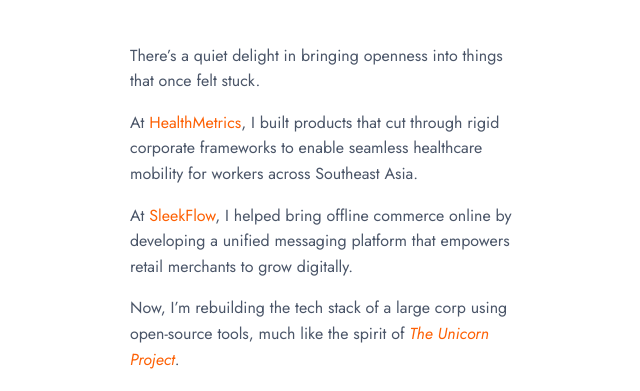
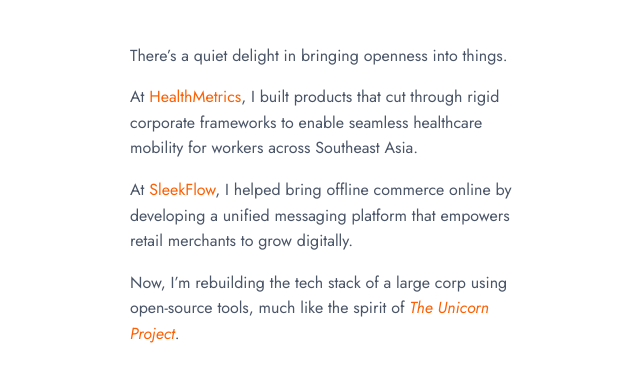
Before and after one commit to ziyangkoo/ziyangkoo.github.io, a plain HTML site: page index.html in a window 1280 px wide. Shown: the part 92-483 px from the top of the page, without its empty margins (318-958 px from the left). Drawn offline with Linux system fonts and the light colour scheme.

Commit message:
Simplify sentence

```diff
--- a/index.html
+++ b/index.html
@@ -72,7 +72,7 @@
             <br>
             <main>
                 <section id="about" class="section">
-                    <p>There’s a quiet delight in bringing openness into things that once felt stuck.</p>
+                    <p>There’s a quiet delight in bringing openness into things.</p>
                     <p>At <a href="https://healthmetrics.com/" target="_blank" rel="noopener noreferrer">HealthMetrics</a>, I built products that cut through rigid corporate frameworks to enable seamless healthcare mobility for workers across Southeast Asia. </p>
                     <p>At <a href="https://sleekflow.io/" target="_blank" rel="noopener noreferrer">SleekFlow</a>, I helped bring offline commerce online by developing a unified messaging platform that empowers retail merchants to grow digitally. </p>
                     <p>Now, I’m rebuilding the tech stack of a large corp using open-source tools, much like the spirit of <i><a href="https://itrevolution.com/product/the-unicorn-project/" target="_blank" rel="noopener noreferrer">The Unicorn Project</a></i>.</p>
```
